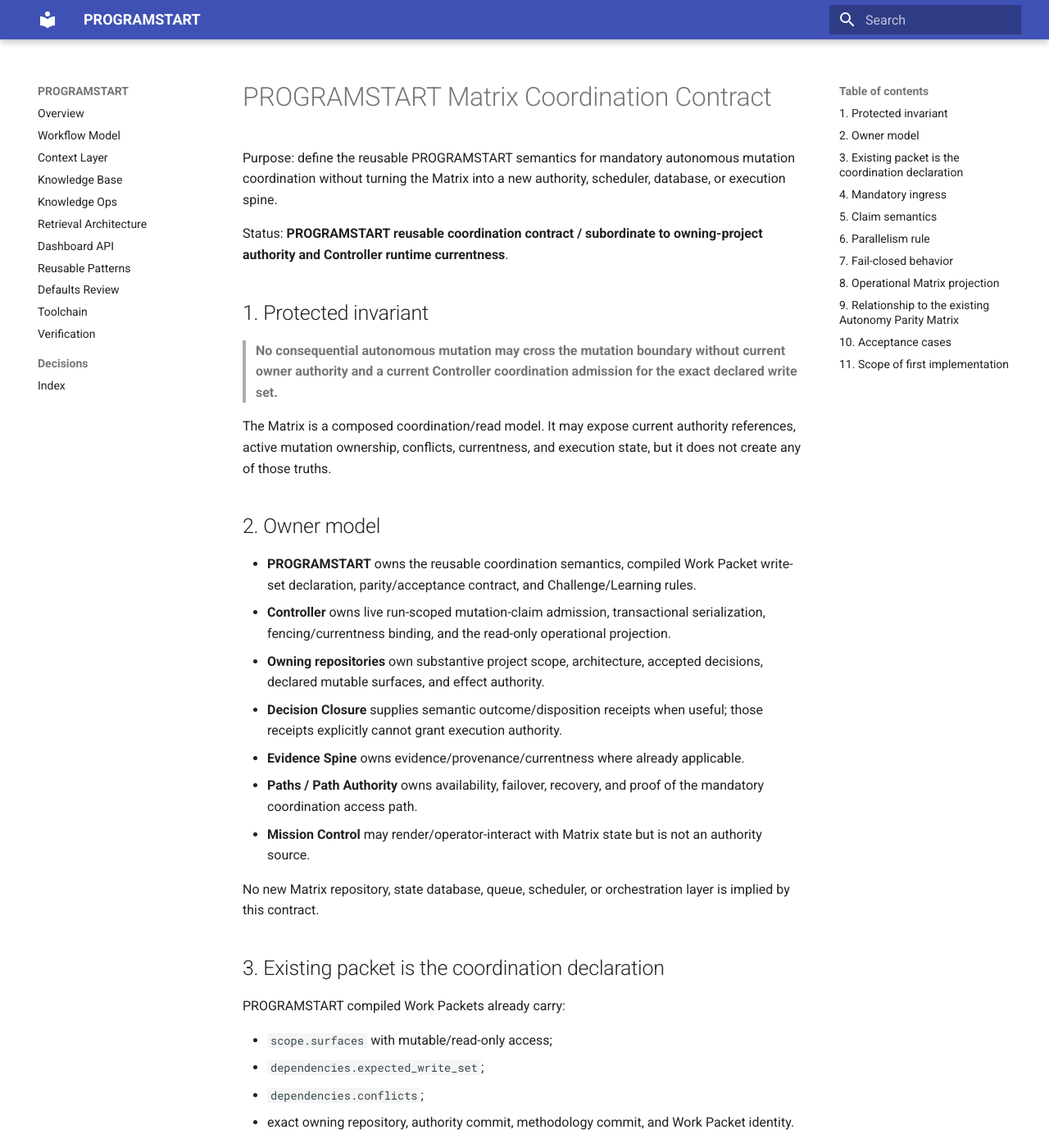
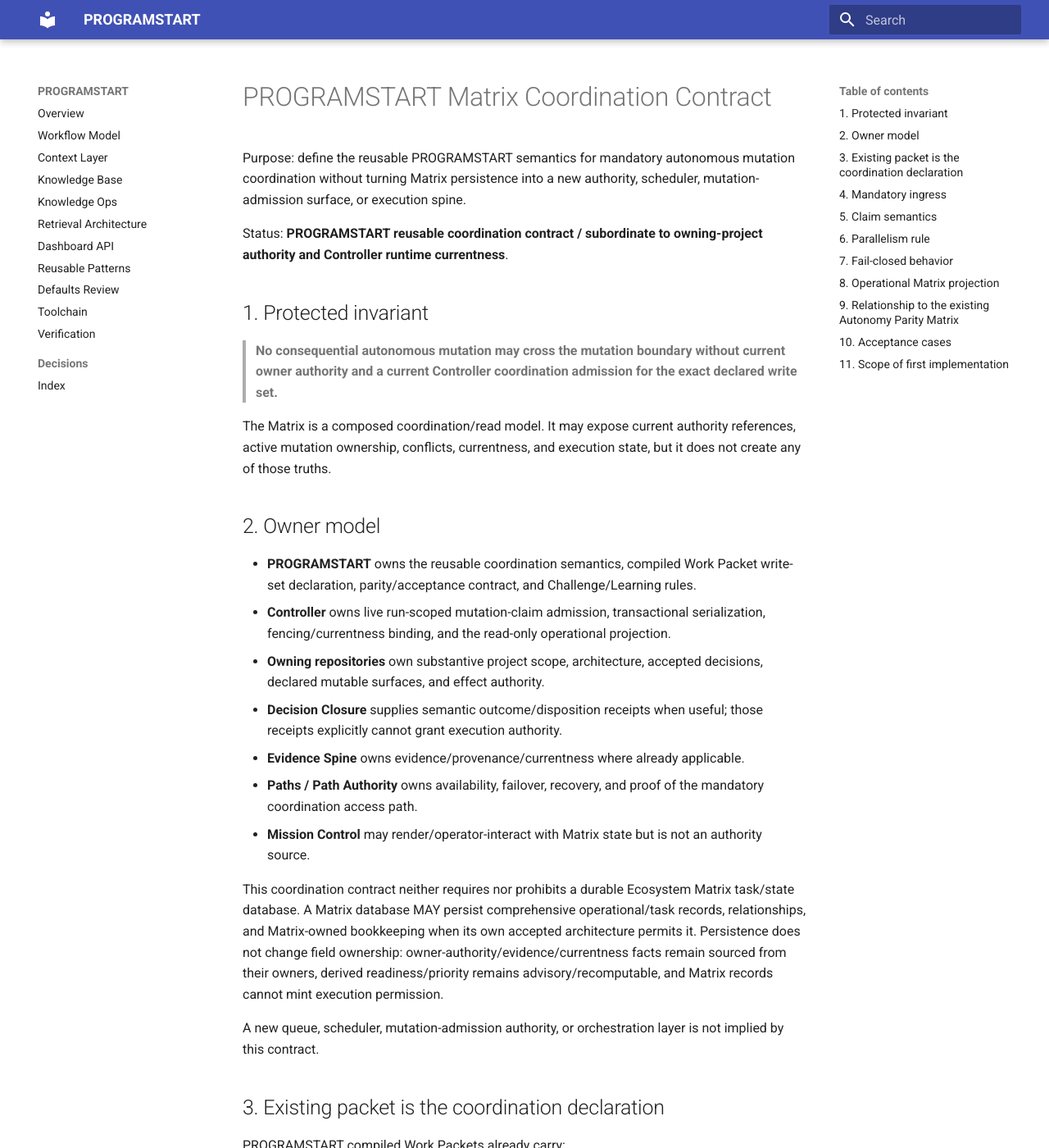
Before and after one commit to GrahamArdent/PROGRAMSTART, an MkDocs documentation site: the page built from docs/PROGRAMSTART_MATRIX_COORDINATION.md, in a window 1280 px wide and 1400 px high. Shown: the whole window at 82% size. Built offline with MkDocs 1.6.1 and Material for MkDocs 9.7.7, drawn with Linux system fonts in a browser that asks for light colours; some of the changed text lies outside the part shown.

Commit message:
Permit Matrix task database without authority collapse

```diff
--- a/docs/PROGRAMSTART_MATRIX_COORDINATION.md
+++ b/docs/PROGRAMSTART_MATRIX_COORDINATION.md
@@ -1,6 +1,6 @@
 # PROGRAMSTART Matrix Coordination Contract
 
-Purpose: define the reusable PROGRAMSTART semantics for mandatory autonomous mutation coordination without turning the Matrix into a new authority, scheduler, database, or execution spine.
+Purpose: define the reusable PROGRAMSTART semantics for mandatory autonomous mutation coordination without turning Matrix persistence into a new authority, scheduler, mutation-admission surface, or execution spine.
 
 Status: **PROGRAMSTART reusable coordination contract / subordinate to owning-project authority and Controller runtime currentness**.
 
@@ -20,7 +20,9 @@ The Matrix is a composed coordination/read model. It may expose current authorit
 - **Paths / Path Authority** owns availability, failover, recovery, and proof of the mandatory coordination access path.
 - **Mission Control** may render/operator-interact with Matrix state but is not an authority source.
 
-No new Matrix repository, state database, queue, scheduler, or orchestration layer is implied by this contract.
+This coordination contract neither requires nor prohibits a durable Ecosystem Matrix task/state database. A Matrix database MAY persist comprehensive operational/task records, relationships, and Matrix-owned bookkeeping when its own accepted architecture permits it. Persistence does not change field ownership: owner-authority/evidence/currentness facts remain sourced from their owners, derived readiness/priority remains advisory/recomputable, and Matrix records cannot mint execution permission.
+
+A new queue, scheduler, mutation-admission authority, or orchestration layer is not implied by this contract.
 
 ## 3. Existing packet is the coordination declaration
 
@@ -121,6 +123,8 @@ The broader logical **Ecosystem Matrix** may compose:
 
 Composition does not collapse ownership.
 
+The broader Ecosystem Matrix MAY also serve as a comprehensive operational/task database. It may persist objectives, tasks, subtasks, findings, dependencies, blockers, terminal conditions, owner/evidence references, currentness observations, and Matrix-native reconciliation metadata. Such persistence must distinguish owner-sourced facts, Matrix-owned bookkeeping, and derived/advisory state. A Matrix task status or priority is not owner acceptance, semantic authority, or Controller execution admission.
+
 ## 10. Acceptance cases
 
 Before claiming this contract implemented for a mutation path, prove at least:
```
